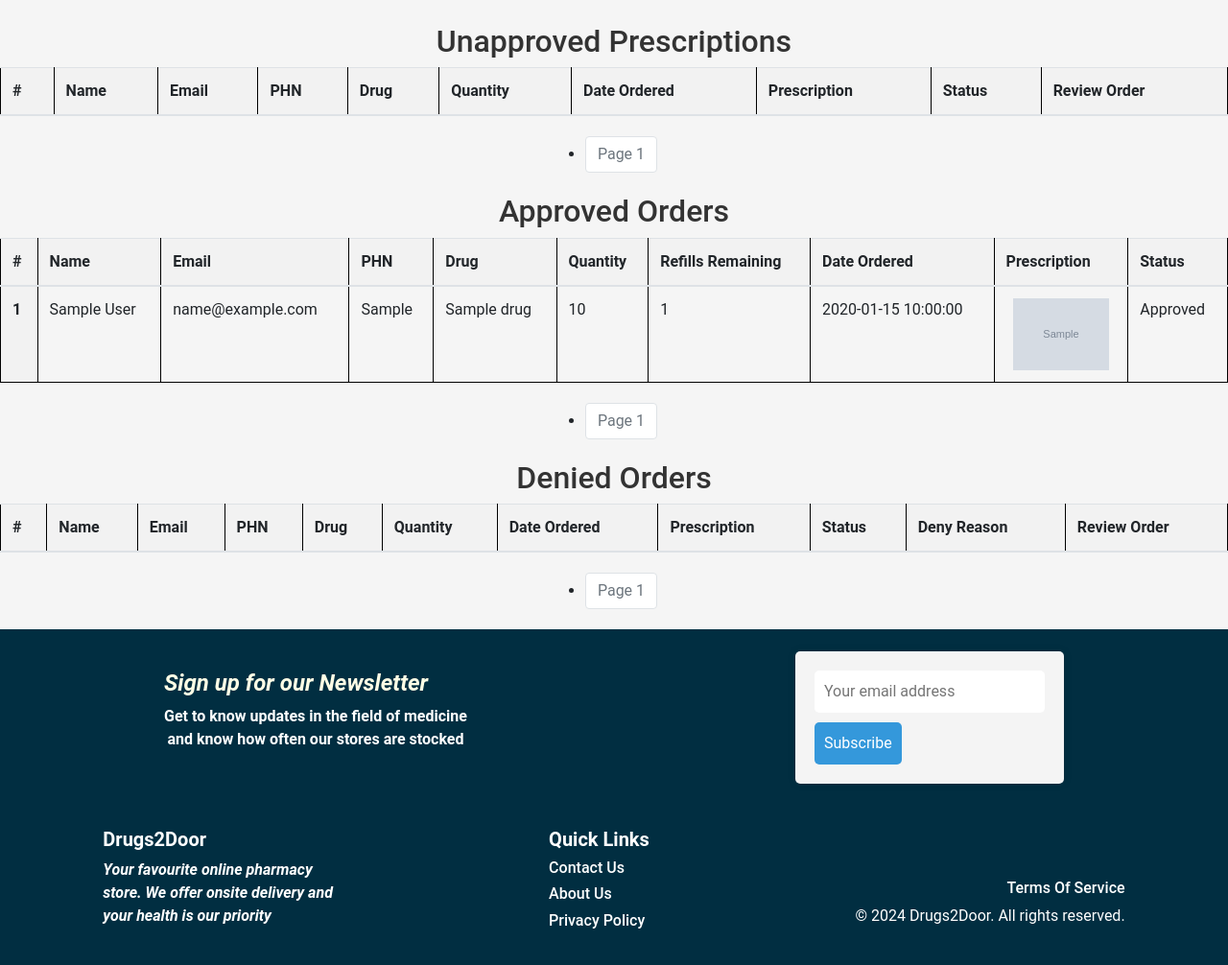
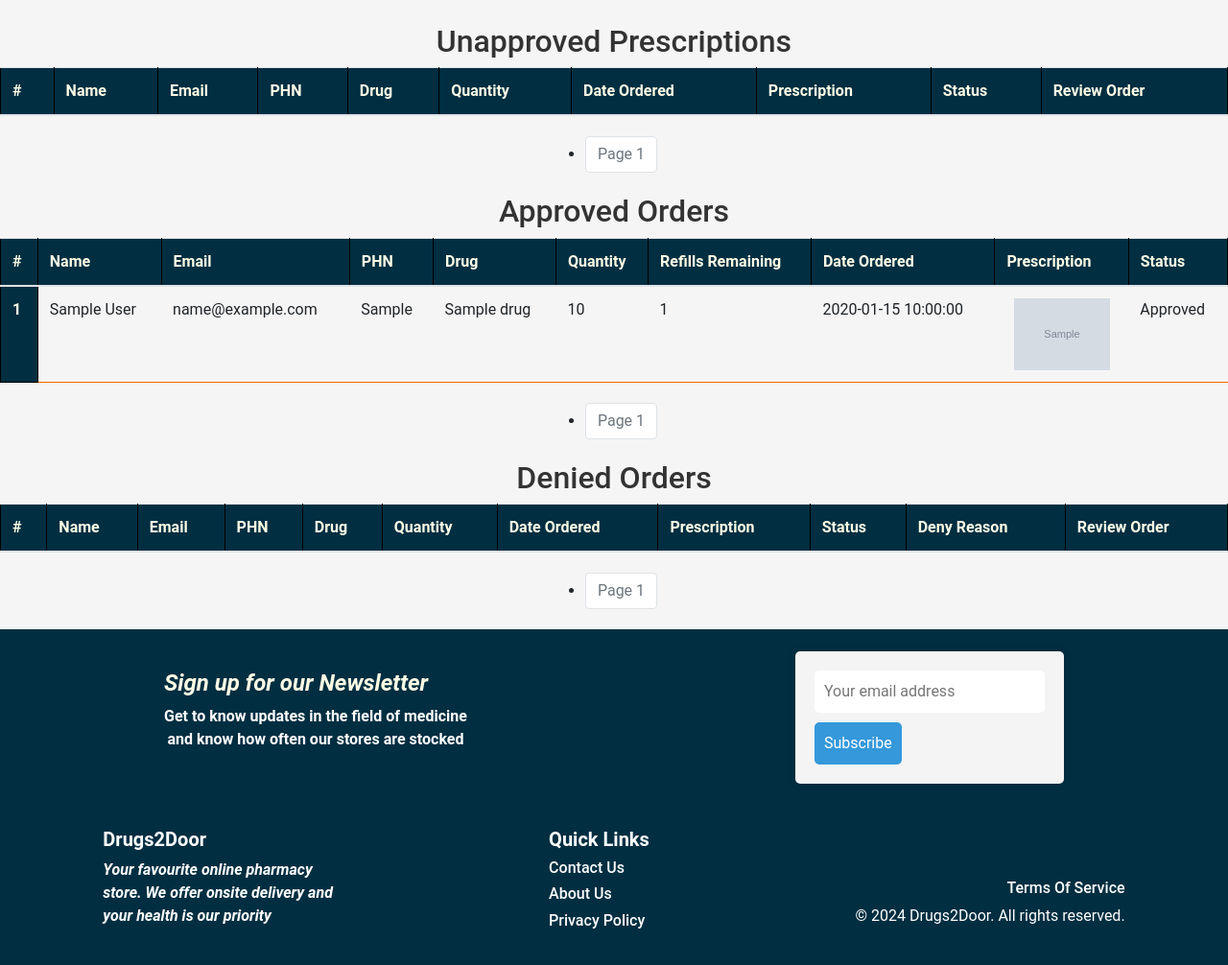
Before and after one commit to chrispoon007/Drugs2Door, a Flask app: page /pharmacistdash in a window 1280 px wide. Shown: the part 210-1216 px from the top of the page at 96% size. Run offline with Flask 3, Linux system fonts and the light colour scheme; a user stored in the database is signed in; tables that the repository leaves empty hold one stand-in row (values such as "Sample post"); grey boxes marked "Sample" are stand-in pictures; lists and menus that the app fills with data are empty; some libraries are stand-ins or nearby versions.

Commit message:
Changed the design of the  Pharmacist's order page

```diff
--- a/templates/base.html
+++ b/templates/base.html
@@ -89,6 +89,9 @@
         nav {
         background-color: #012E41;
         font-weight: bold;
+    }
+    .text {
+        text-decoration: none;
     }
     </style>
 
--- a/templates/pharmacistdash.html
+++ b/templates/pharmacistdash.html
@@ -3,11 +3,29 @@
 {% block content %}
 
 <!-- Unapproved Prescriptions -->
+<style>
+    table, td {
+  border-color: #012E41;
+}
+th {
+  background-color: #012E41;
+  color: #FEFEE6;
+  font-weight: bold;
+}
+td {
+  border-left: none;
+  border-right: none;
+  border-bottom: 1.15px solid #ff6300
+}
+#plain{
+    background-color: none;
+}
+</style>
 <h2>Unapproved Prescriptions</h2>
 <table class="table" id="unapprovedTable">
     <thead>
         <tr>
-            <th scope="col">#</th>
+            <th scope="col" id = 'plain'>#</th>
             <th scope="col">Name</th>
             <th scope="col">Email</th>
             <th scope="col">PHN</th>
```
